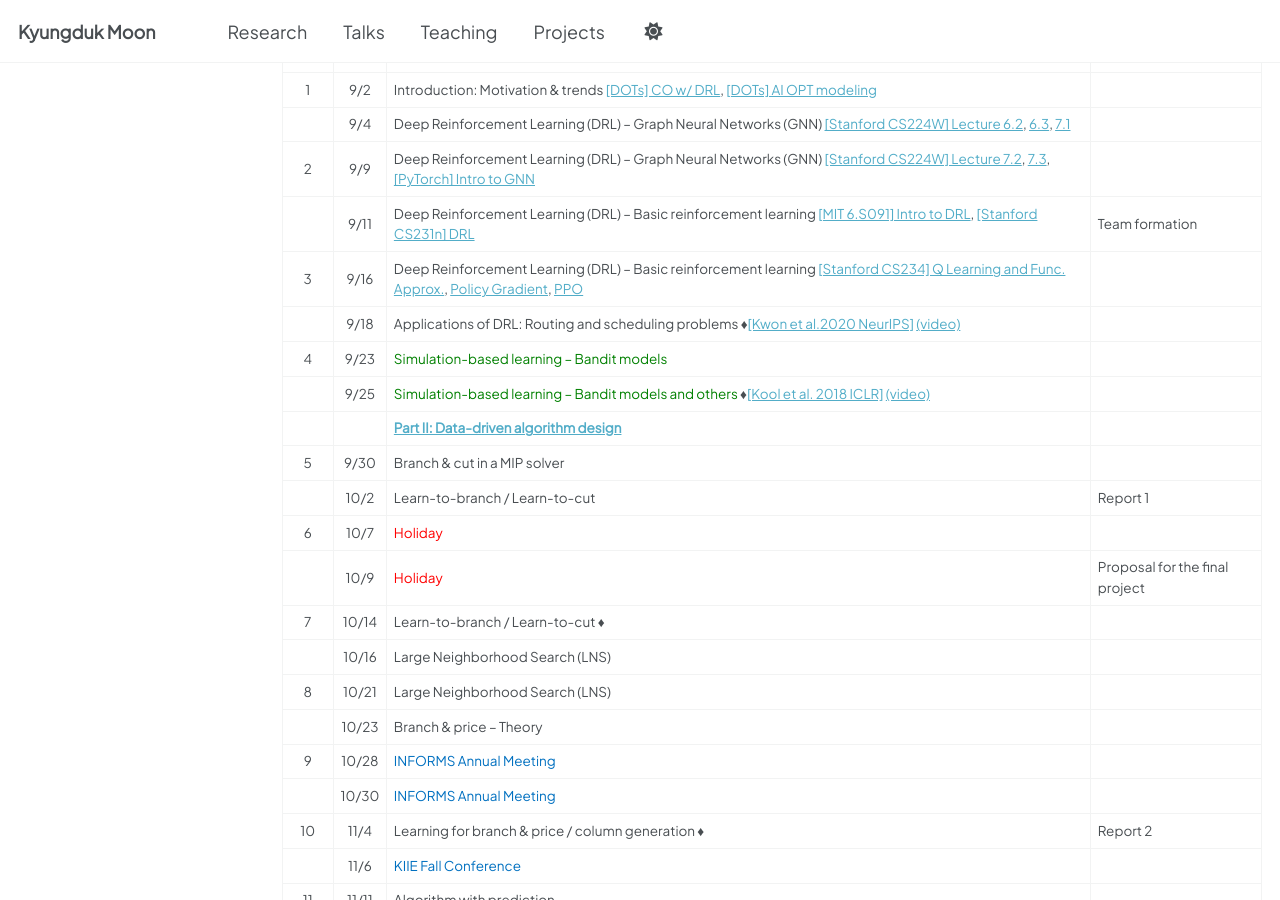
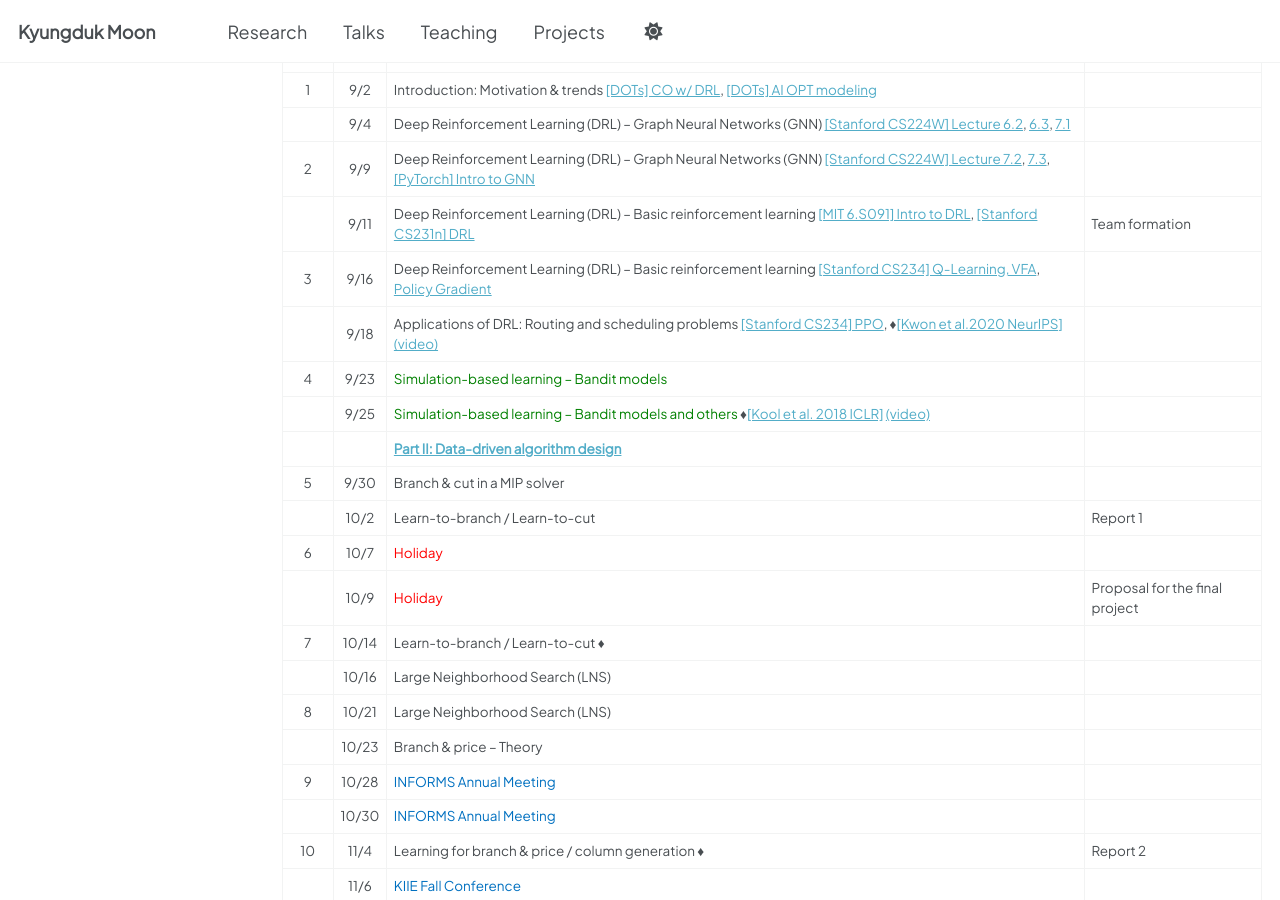
Before and after one commit to kalebmoon07/kalebmoon07.github.io, a Jekyll site: the page built from _pages/2025-fall-ml4do/ai4do-main.md, in a window 1280 px wide and 900 px high, scrolled down 1903 px. Built offline with Jekyll 4.4.1, drawn with Linux system fonts in a browser that asks for light colours; a script that is not in the unit is left out.

Commit message:
Update ai4do-main.md

```diff
--- a/_pages/2025-fall-ml4do/ai4do-main.md
+++ b/_pages/2025-fall-ml4do/ai4do-main.md
@@ -60,8 +60,8 @@ The course is designed to be comprehensive and interactive with the components b
 |       |  9/4  | Deep Reinforcement Learning (DRL) – Graph Neural Networks (GNN) [[Stanford CS224W] Lecture 6.2](https://www.youtube.com/watch?v=tutlI9YzJ2g), [6.3](https://www.youtube.com/watch?v=MH4yvtgAR-4), [7.1](https://www.youtube.com/watch?v=RU9uTa_-ZOw)                               |                                |
 |   2   |  9/9  | Deep Reinforcement Learning (DRL) – Graph Neural Networks (GNN) [[Stanford CS224W] Lecture 7.2](https://youtu.be/247Mkqj_wRM), [7.3](https://www.youtube.com/watch?v=ew1cnUjRgl4), [[PyTorch] Intro to GNN](https://www.youtube.com/watch?v=8owQBFAHw7E)                           |
 |       | 9/11  | Deep Reinforcement Learning (DRL) – Basic reinforcement learning [[MIT 6.S091] Intro to DRL](https://www.youtube.com/watch?v=zR11FLZ-O9M), [[Stanford CS231n] DRL](https://www.youtube.com/watch?v=lvoHnicueoE)                                                                                                                                                                                                                   | Team formation                 |
-|   3   | 9/16  | Deep Reinforcement Learning (DRL) – Basic reinforcement learning [[Stanford CS234] Q Learning and Func. Approx.](https://www.youtube.com/watch?v=b_wvosA70f8), [Policy Gradient](https://www.youtube.com/watch?v=L6OVEmV3NcE), [PPO](https://www.youtube.com/watch?v=b_wvosA70f8)                                                                                                                                                   |                                |
-|       | 9/18  | Applications of DRL: Routing and scheduling problems ♦[[Kwon et al.2020 NeurIPS]](#paper-kwon-2020-pomo) [(video)](https://www.youtube.com/watch?v=nGc1MVNRvjE)                                                                                                                                                                                                                             |                                |
+|   3   | 9/16  | Deep Reinforcement Learning (DRL) – Basic reinforcement learning [[Stanford CS234] Q-Learning, VFA](https://www.youtube.com/watch?v=b_wvosA70f8), [Policy Gradient](https://www.youtube.com/watch?v=L6OVEmV3NcE)                                                                                                                                                    |                                |
+|       | 9/18  | Applications of DRL: Routing and scheduling problems [[Stanford CS234] PPO](https://www.youtube.com/watch?v=b_wvosA70f8), ♦[[Kwon et al.2020 NeurIPS]](#paper-kwon-2020-pomo) [(video)](https://www.youtube.com/watch?v=nGc1MVNRvjE)                                                                                                                                                                                                                             |                                |
 |   4   | 9/23  | <span style="color:green;">Simulation-based learning – Bandit models</span>                                                                                                                                                                                                        |                                |
 |       | 9/25  | <span style="color:green;">Simulation-based learning – Bandit models and others</span> ♦[[Kool et al. 2018 ICLR]](#paper-kool-2018) [(video)](https://www.youtube.com/watch?v=nqAubq2K_Ug)                                                                                                                                                                                             |                                |
 |       |       | [**Part II: Data-driven algorithm design**](/teaching/ai4do/2025/reading-list#part-2)                                                                                                                                                                                              |                                |
```
